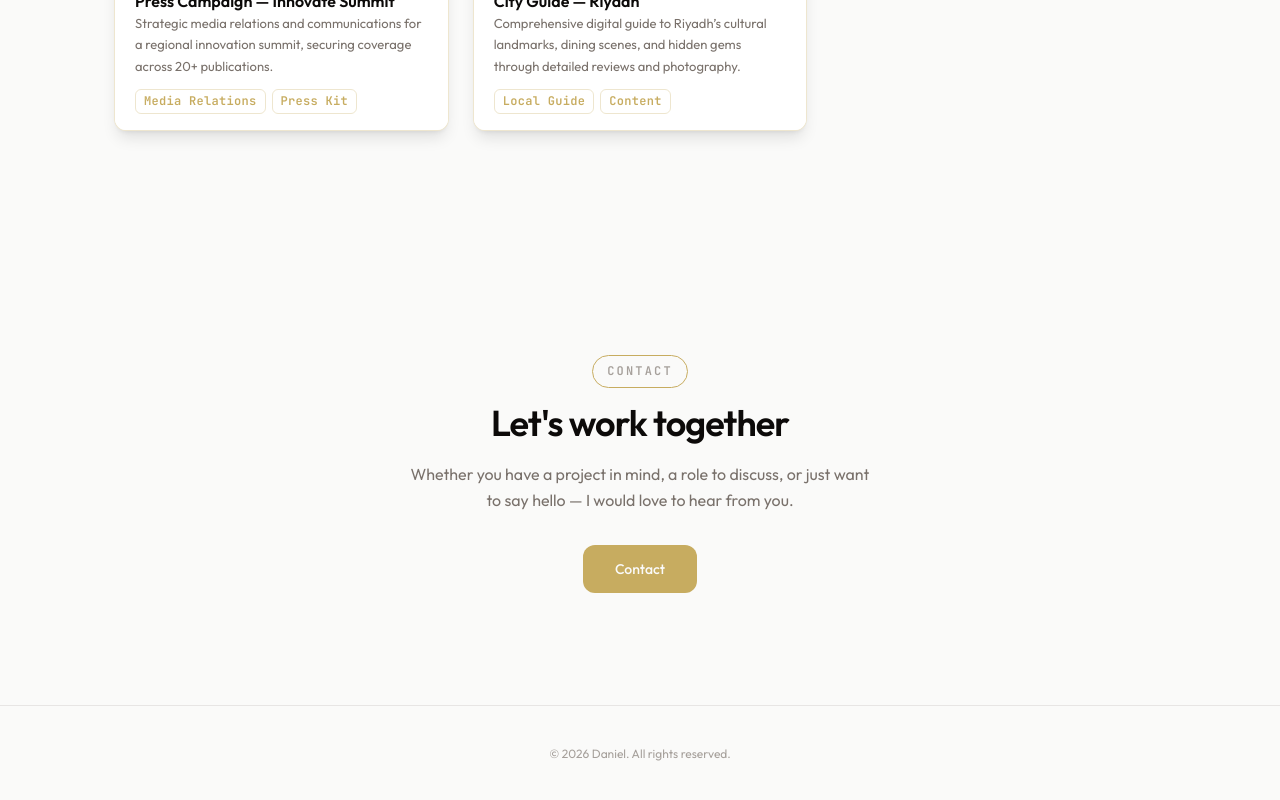
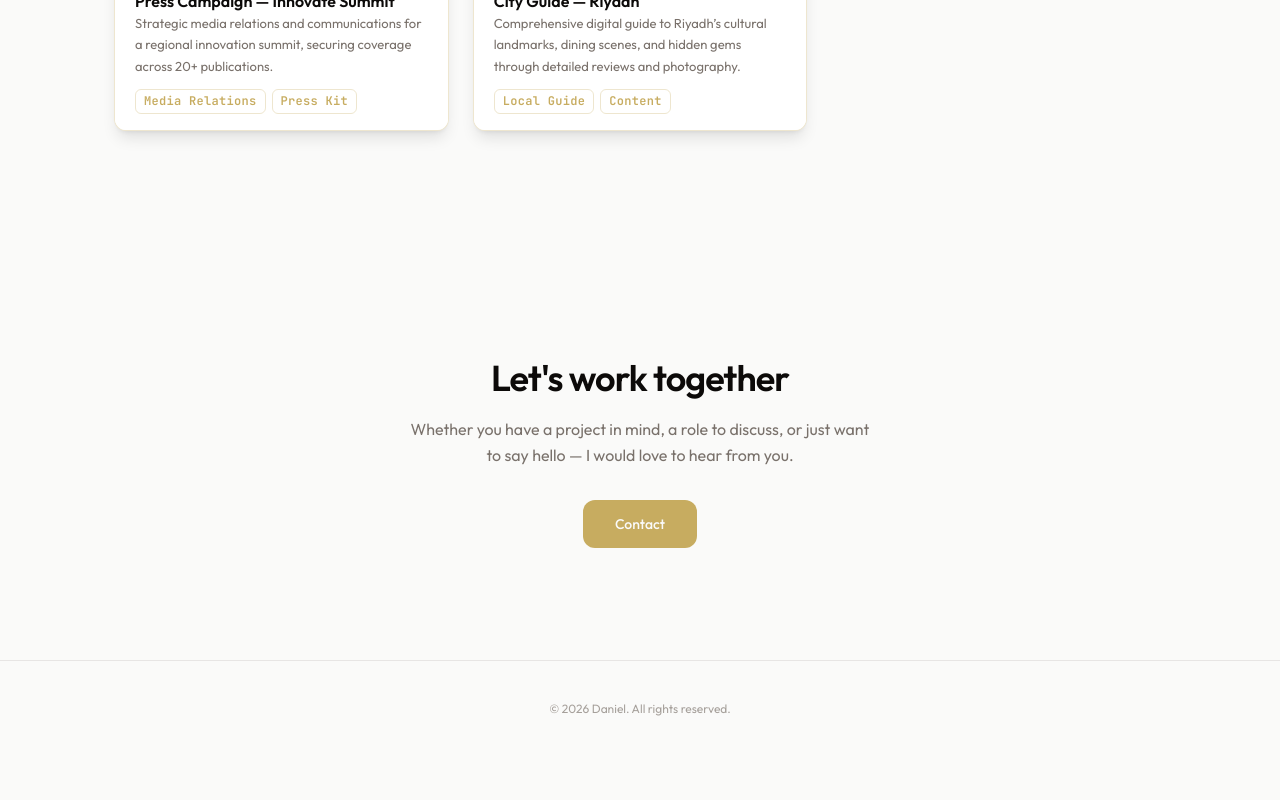
Before and after one commit to fancyisyou/My-portfolio, a Next.js app: page / in a window 1280 px wide. Shown: the part 4609-5409 px from the top of the page. After the commit the page ends 5366 px from the top, so only its background shows below. Built offline with nearby package versions, Linux system fonts and the light colour scheme.

Commit message:
Contact: remove section-label badge

```diff
--- a/src/components/contact.js
+++ b/src/components/contact.js
@@ -15,9 +15,6 @@ export default function Contact() {
         transition={{ duration: 0.6, ease: [0.16, 1, 0.3, 1] }}
         className="mx-auto max-w-[600px] px-6 py-28 text-center"
       >
-        <p className="section-label mb-3 inline-block rounded-full border border-[#C7AC60] px-3.5 py-1.5 font-mono font-semibold text-[12px] uppercase tracking-[0.18em] text-stone-400">
-          {t("contactLabel")}
-        </p>
         <h2 className="text-[clamp(1.5rem,3.5vw,2.25rem)] font-semibold leading-tight tracking-tight">
           {t("contactTitle")}
         </h2>
```
